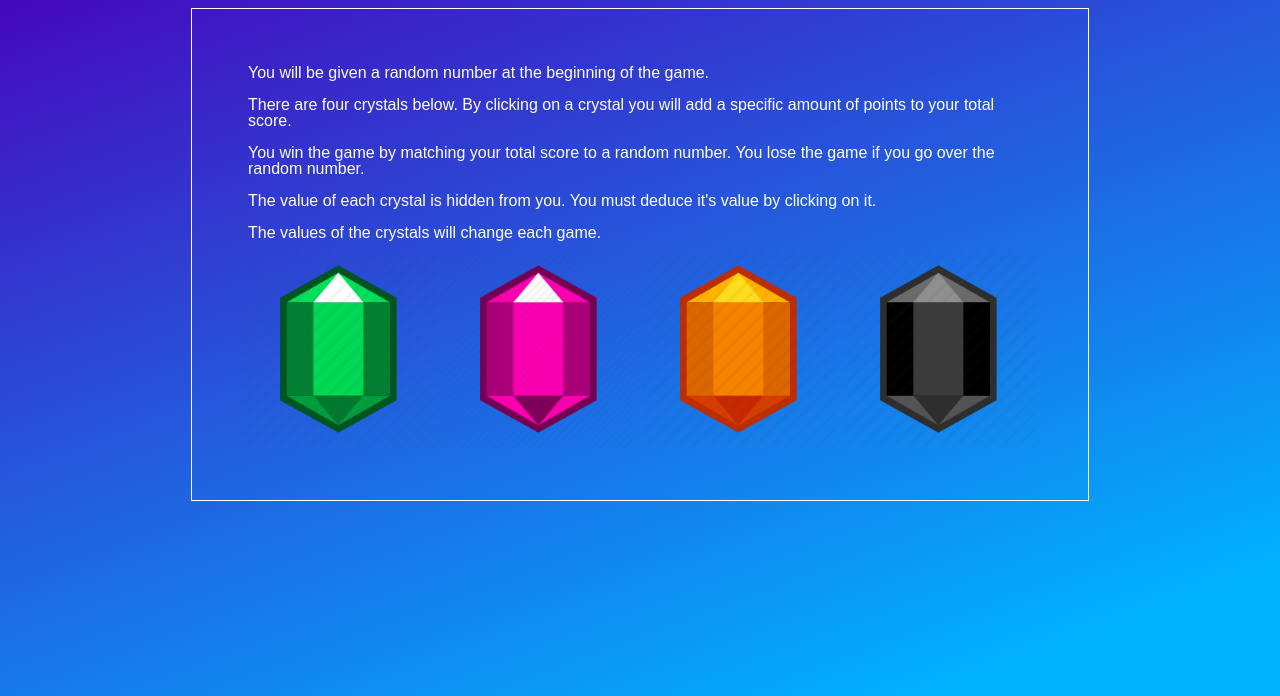
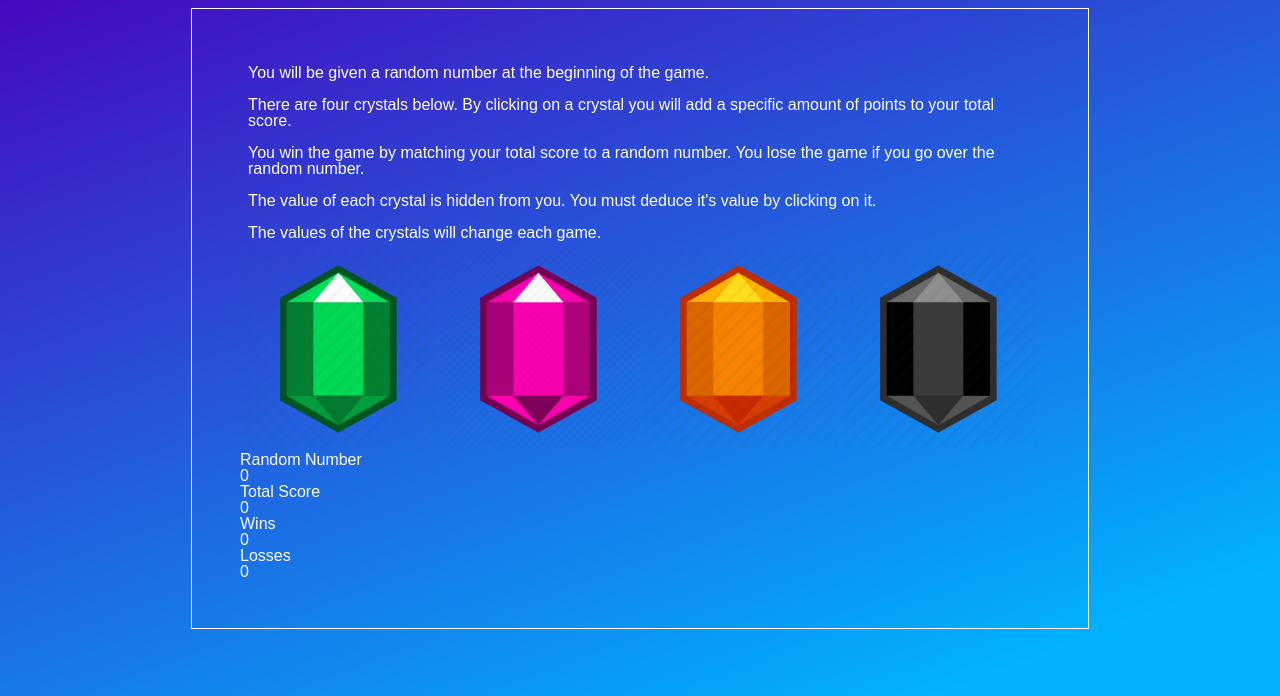
Before and after one commit to benjaminbwright/crystal-game, a plain HTML site: page index.html in a window 1280 px wide. Shown: the part 104-800 px from the top of the page. Drawn offline with Linux system fonts and the light colour scheme.

Commit message:
Added score and win-loss interfaces

```diff
--- a/index.html
+++ b/index.html
@@ -31,6 +31,26 @@
             <div class="crystal orange"><img src="assets/images/orange_crystal.png" alt="Orange Crystal"></div>
             <div class="crystal black"><img src="assets/images/black_crystal.png" alt="Black Crystal"></div>
         </div>
+        <div id="score-interface">
+            <div class="score-card">
+                <h2>Random Number</h2>
+                <div>0</div>
+            </div>
+            <div class="score-card">
+                <h2>Total Score</h2>
+                <div>0</div>
+            </div>
+        </div>
+        <div id="win-loss-interface">
+            <div class="win-loss-card">
+                <h2>Wins</h2>
+                <div id="wins">0</div>
+            </div>
+            <div class="win-loss-card">
+                <h2>Losses</h2>
+                <div id="losses">0</div>
+            </div>
+        </div>
     </div>
     <footer>
 
```
